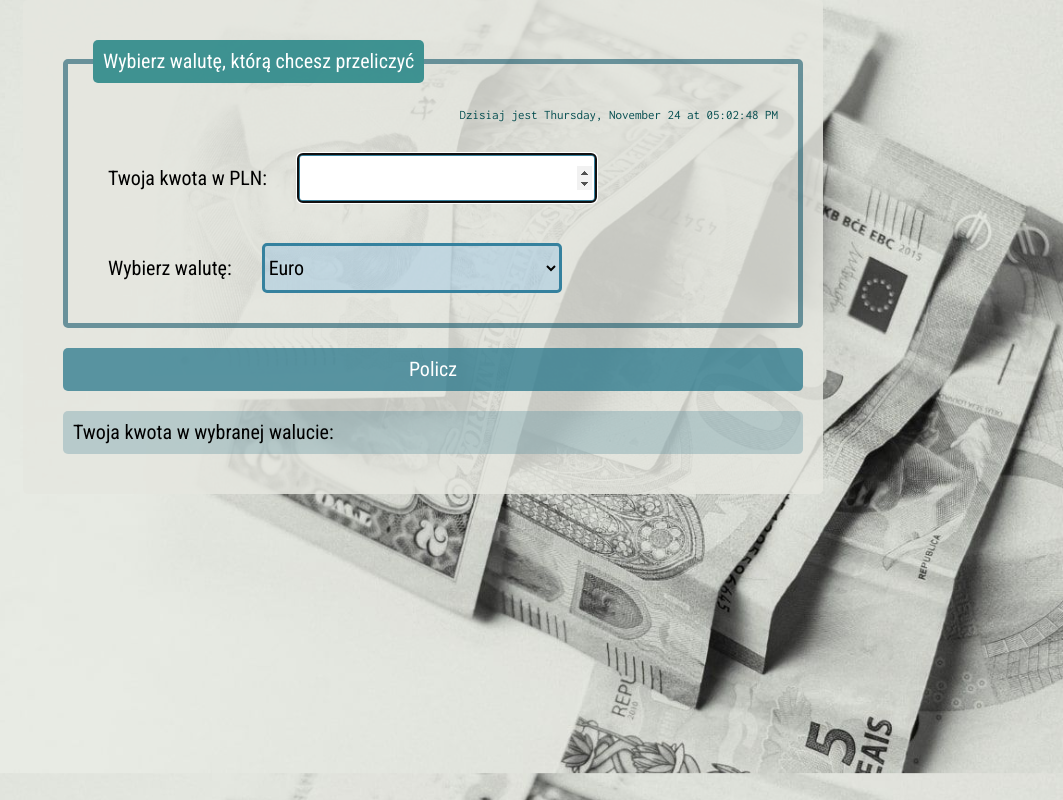
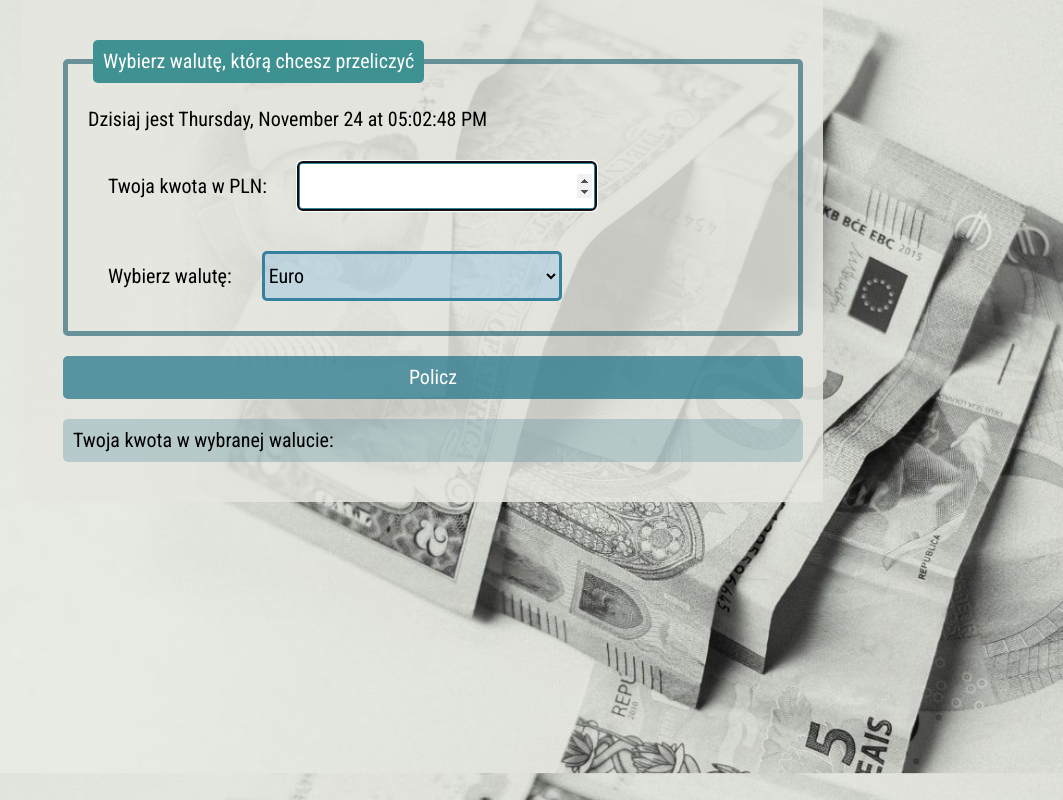
Before and after one commit to Marianna-Weychan/currency-converter-react, a React (Create React App) app: page / in a window 1280 px wide. Shown: the whole page, without its empty margins (217-1280 px from the left). Built offline with nearby package versions, Linux system fonts and the light colour scheme.

Commit message:
renamed class for date

```diff
--- a/src/Form/Date/style.css
+++ b/src/Form/Date/style.css
@@ -1,4 +1,4 @@
-.form__date {
+.date {
     display: flex;
     flex-direction: row-reverse;
     align-items: flex-start;
```
